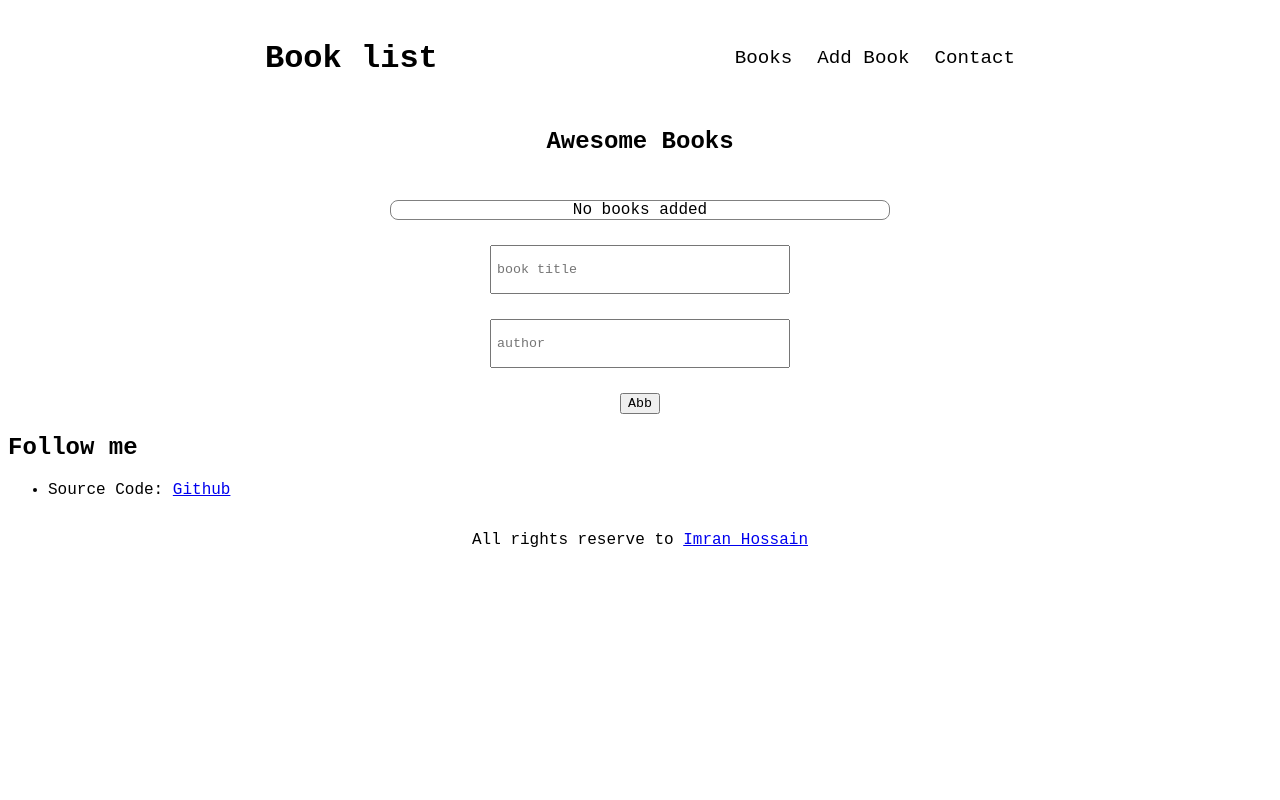
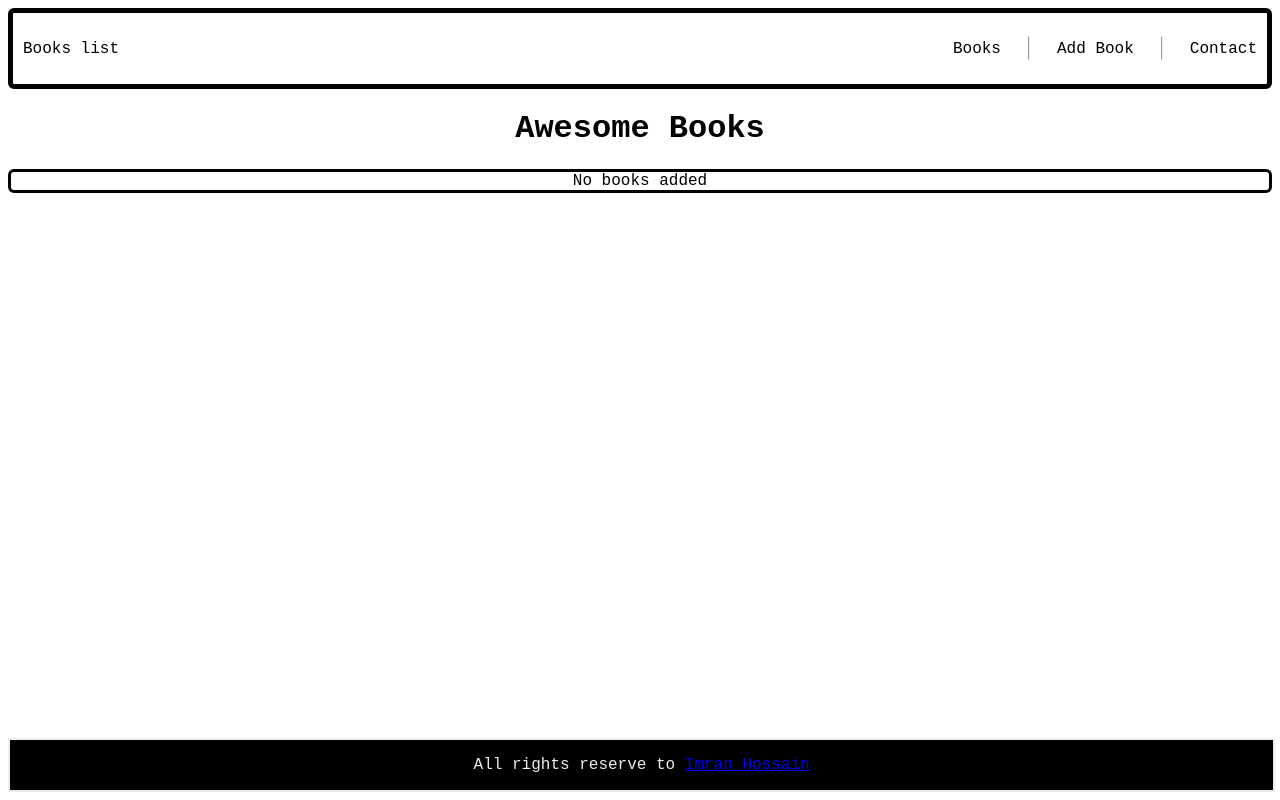
Before and after one commit to imranhossainemi/awesome_books, a website: page index.html in a window 1280 px wide. Drawn offline with Linux system fonts and the light colour scheme.

Commit message:
Add stlying for the table and js functions

```diff
--- a/index.html
+++ b/index.html
@@ -11,38 +11,38 @@
     <header class="menu">
         <section class="topNav">
             <div class="logo">
-                <p class="logoname">Book list</p>
-                <button type="button" class="mobile-btn">
-                    open
-                </button>
+                <p class="logoname">Books list</p>
             </div>
-        </section>
-        <section class="downNav">
+
+        <div class="downNav">
             <nav class="navbar">
                 <ul class="nav-menu">
                     <li class="nav-item" id="books">Books</li>
+                    <hr class="nav-line">
                     <li class="nav-item" id="add-book">Add Book</li>
+                    <hr class="nav-line">
                     <li class="nav-item" id="contact">Contact</li>
                 </ul>
             </nav>
+        </div>
         </section>
-    </header>
-    <main>
-        <section class="books">
+        <div class="books">
             <div class="books-container">
-                <h1>Awesome Books</h1>
-                <div class="book-list">
-
+                <h1 class="title">Awesome Books</h1>
+                <div class="book-list"></div>
                 </div>
             </div>
         </section>
+    </header>
+        <main>
         <section class="book-create">
             <div class="book-create-container">
                 <div class="add-book">
                     <form class="form">
-                        <input type="text" name="title" id="title" placeholder="book title">
-                        <input type="text" name="author"  id="author" placeholder="author">
-                        <button type="submit" name="submit" class="btn-add">Abb</button>
+                        <h1 class="header">Add a new book</h1>
+                        <input class="input" type="text" name="title" id="title" placeholder="book title">
+                        <input class="input" type="text" name="author"  id="author" placeholder="author">
+                        <button type="submit" name="submit" class="btn-add">Add</button>
                     </form>
                 </div>
             </div>
--- a/main.css
+++ b/main.css
@@ -3,119 +3,137 @@
   font-family: 'Courier New', Courier, monospace;
 }
 
-.menu {
-  width: 100%;
-  height: 100px;
+.topNav {
   display: flex;
   flex-direction: row;
-  justify-content: space-evenly;
+  justify-content: space-between;
+  width: 100%;
+  padding: 0 10px;
+  border: 5px solid;
+  align-items: center;
+  border-radius: 6px;
+}
+
+.nav-menu {
+  display: flex;
+  gap: 27px;
+  list-style-type: none;
   align-items: center;
 }
 
-.menu .topNav .logo p {
-  font-size: xx-large;
-  font-weight: 800;
+.nav-item:hover {
+  color: rgb(140, 0, 255);
+  cursor: pointer;
 }
 
-.menu .topNav .logo .mobile-btn {
-  display: none;
+.nav-line {
+  width: 2px;
+  height: 23px;
 }
 
-.menu .downNav .navbar .nav-menu {
+.date {
   display: flex;
-  flex-direction: row;
-  align-items: center;
-  gap: 25px;
-  list-style: none;
-}
-
-.menu .downNav .navbar .nav-menu .nav-item {
-  cursor: pointer;
-  font-size: larger;
-  font-weight: 400;
-}
-
-.menu .downNav .navbar .nav-menu .nav-item:hover {
-  border-bottom: 2px solid hsl(51, 100%, 50%);
+  font-size: 12px;
 }
 
 .books-container {
   width: 100%;
-  height: auto;
+}
+
+.title {
+  display: flex;
+  width: 100%;
+  justify-content: center;
+}
+
+.books {
   display: flex;
   flex-direction: column;
-  justify-content: center;
   align-items: center;
 }
 
-.books-container .book-list {
-  width: 500px;
-  height: auto;
-  margin: 25px 0;
+.book-list {
   display: flex;
   flex-direction: column;
-  border: 1px solid hsl(0, 0%, 50%);
   align-items: center;
-  border-radius: 8px;
+  width: 100%;
+  border: 3px solid;
+  border-radius: 6px;
 }
 
-.books-container .book-list .book {
-  width: 90%;
-  height: auto;
+.book {
+  width: 100%;
   display: flex;
-  flex-direction: row;
   justify-content: space-between;
+  gap: 8.5rem;
+  align-items: center;
+  padding: 0 15px;
+  margin: 0;
+}
+
+.book:nth-child(even) {
+  background-color: #fff;
+}
+
+.book:nth-child(odd) {
+  background-color: #eee;
+}
+
+.form {
+  display: flex;
+  flex-direction: column;
+  align-items: center;
+  margin: auto;
+  gap: 25px;
+  width: 240px;
+}
+
+.input {
+  width: 240px;
+  height: 32px;
+}
+
+.btn-add {
+  display: flex;
+  align-self: end;
+  box-shadow: 2px 2px black;
+  width: 55px;
+  justify-content: center;
+}
+
+.btn-add:hover {
+  color: rgb(140, 0, 255);
+  cursor: pointer;
+}
+
+.links {
+  list-style-type: none;
+  padding: 0;
+}
+
+.remove-btn {
+  box-shadow: 2px 2px black;
+}
+
+.remove-btn:hover {
+  color: rgb(140, 0, 255);
+  cursor: pointer;
+}
+
+.info {
+  display: flex;
+  flex-direction: column;
+  width: 100%;
   align-items: center;
 }
 
-.book-create-container {
-  width: 100%;
-  height: auto;
-  display: flex;
-  justify-content: center;
-  align-items: center;
+footer {
+  border: 2px solid;
+  background-color: #000;
+  color: #eaecee;
+  text-align: center;
+  margin-bottom: 3px;
+  position: fixed;
+  bottom: 5px;
+  width: 99%;
 }
-
-.book-create-container .add-book {
-  width: 300px;
-  height: auto;
-}
-
-.book-create-container .add-book .form {
-  display: flex;
-  flex-direction: column;
-  justify-content: center;
-  align-items: center;
-  gap: 25px;
-}
-
-.book-create-container .add-book .form input {
-  width: 100%;
-  padding: 15px 5px;
-}
-
-.contact .book-create {
-  /* display: none; */
-}
-
-.contact-container {
-  width: 100%;
-  height: auto;
-  display: flex;
-  flex-direction: column;
-}
-
-.contact-container .info {
-  width: 500px;
-}
-
-footer {
-  width: 100%;
-  display: flex;
-  justify-content: center;
-  align-items: center;
-}
-
-footer .copyright {
-  display: block;
-}
--- a/main.js
+++ b/main.js
@@ -58,6 +58,13 @@ const booksLink = document.getElementById('books');
 const addBookLink = document.getElementById('add-book');
 const contactLink = document.getElementById('contact');
 
+function refresh() {
+  contact.style.display = 'none';
+  bookCreate.style.display = 'none';
+  booksSec.style.display = 'block';
+}
+window.onload = refresh();
+
 const navigation = () => {
   booksLink.addEventListener('click', (e) => {
     e.preventDefault();
```
Also changed, not shown: images/5139.jpg (renamed from 5139.jpg).
